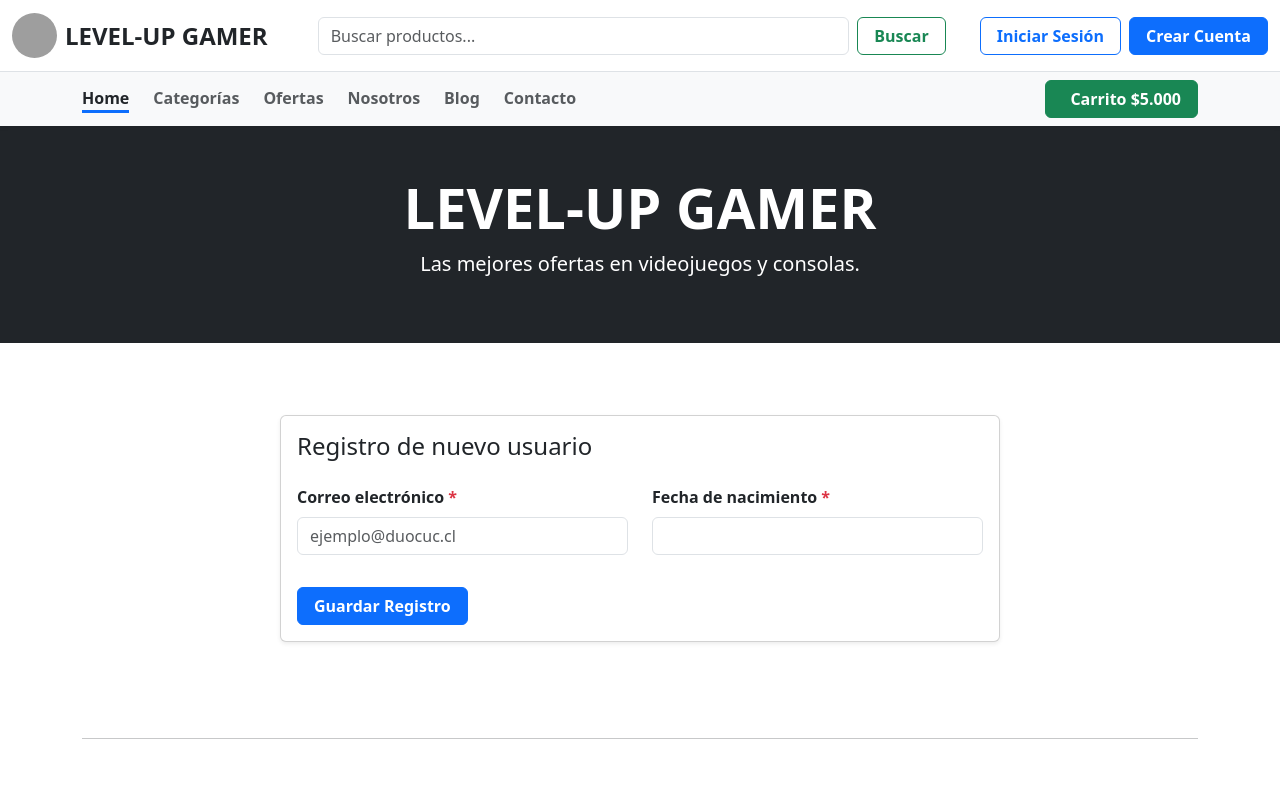
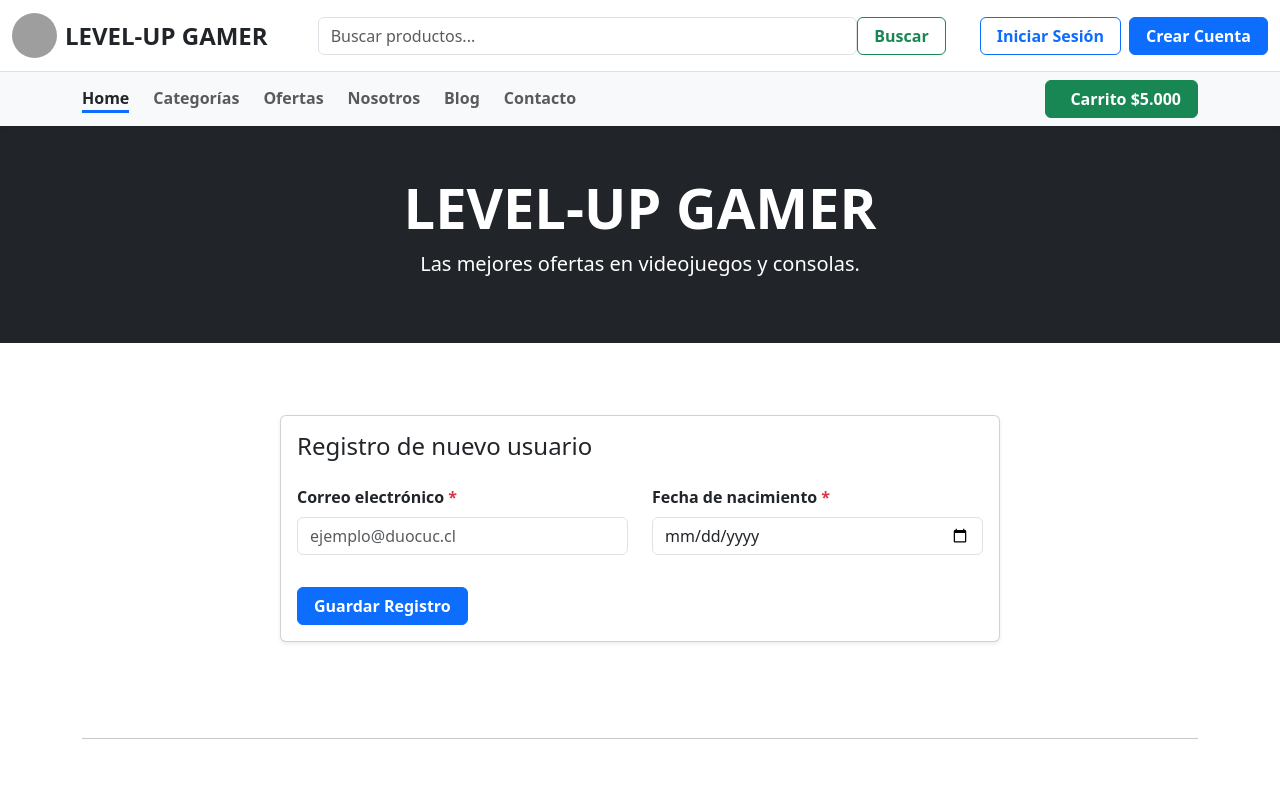
Before and after one commit to val4nti/proyecto-react, a React (Vite) app: page / in a window 1280 px wide. Shown: the top 791 px of the page. Built offline with nearby package versions, Linux system fonts and the light colour scheme; grey boxes are pictures that could not be loaded.

Commit message:
RegisterForm.jsx

```diff
--- a/src/components/atoms/Input.jsx
+++ b/src/components/atoms/Input.jsx
@@ -1,5 +1,5 @@
 // src/components/atoms/Input.jsx
-const Input = ({ placeholder }) => {
+/*const Input = ({ placeholder }) => {
   return (
     <input
       className="form-control me-2"
@@ -10,3 +10,19 @@ const Input = ({ placeholder }) => {
 };
 
 export default Input;
+*/
+const Input = ({ type = "text", placeholder, name, value, onChange, required }) => {
+  return (
+    <input
+      className="form-control"
+      type={type}
+      placeholder={placeholder}
+      name={name}
+      value={value}
+      onChange={onChange}
+      required={required}
+    />
+  );
+};
+
+export default Input;
--- a/src/components/organisms/RegisterForm.jsx
+++ b/src/components/organisms/RegisterForm.jsx
@@ -1,5 +1,5 @@
 // src/components/organisms/RegisterForm.jsx
-import React, { useState } from 'react';
+import { useState } from 'react';
 import FormField from '../molecules/FormField';
 import Button from '../atoms/Button';
 
@@ -10,26 +10,29 @@ const RegisterForm = () => {
   });
 
   const handleChange = (e) => {
-        setFormData({ ...formData, [e.target.name]: e.target.value });
+    setFormData({
+      ...formData,
+      [e.target.name]: e.target.value,
+    });
   };
 
   const handleGuardar = () => {
     const { correo, fechaNacimiento } = formData;
 
-        // 1. VALIDACIÓN DE FORMATO DE CORREO (Debe estar al principio)
+    // Validación de correo
     const emailRegex = /^[^\s@]+@[^\s@]+\.[^\s@]+$/;
     if (!emailRegex.test(correo)) {
-            alert("Por favor, ingresa un correo electrónico válido (debe incluir @ y un dominio).");
+      alert("Ingresa un correo válido.");
       return;
     }
 
-        // 2. VALIDACIÓN DE FECHA VACÍA
+    // Fecha obligatoria
     if (!fechaNacimiento) {
-            alert("Por favor, ingresa tu fecha de nacimiento.");
+      alert("Debes ingresar tu fecha de nacimiento.");
       return;
     }
 
-        // 3. LÓGICA DE EDAD (Mínimo 18 años)
+    // Validación de edad
     const hoy = new Date();
     const cumple = new Date(fechaNacimiento);
     let edad = hoy.getFullYear() - cumple.getFullYear();
@@ -39,15 +42,15 @@ const RegisterForm = () => {
     }
 
     if (edad < 18) {
-            alert("Debes ser mayor de 18 años para registrarte.");
+      alert("Debes ser mayor de 18 años.");
       return;
     }
 
-        // 4. LÓGICA DE DESCUENTO DUOC
+    // Descuento Duoc
     if (correo.toLowerCase().endsWith('@duocuc.cl')) {
-            alert("¡Validado! Se ha aplicado un 20% de descuento por ser alumno Duoc.");
+      alert("Usuario DUOC: 20% de descuento de por vida 🎉");
     } else {
-            alert("Usuario registrado con éxito.");
+      alert("Usuario registrado correctamente.");
     }
   };
 
@@ -55,6 +58,7 @@ const RegisterForm = () => {
     <div className="card shadow-sm">
       <div className="card-body">
         <h4 className="card-title mb-4">Registro de nuevo usuario</h4>
+
         <div className="row">
           <div className="col-6">
             <FormField
@@ -64,9 +68,10 @@ const RegisterForm = () => {
               placeholder="ejemplo@duocuc.cl"
               value={formData.correo}
               onChange={handleChange}
-                            required={true}
+              required
             />
           </div>
+
           <div className="col-6">
             <FormField
               label="Fecha de nacimiento"
@@ -74,7 +79,7 @@ const RegisterForm = () => {
               name="fechaNacimiento"
               value={formData.fechaNacimiento}
               onChange={handleChange}
-                            required={true}
+              required
             />
           </div>
         </div>
```
Lines whose indentation alone changed are shown as unchanged.
